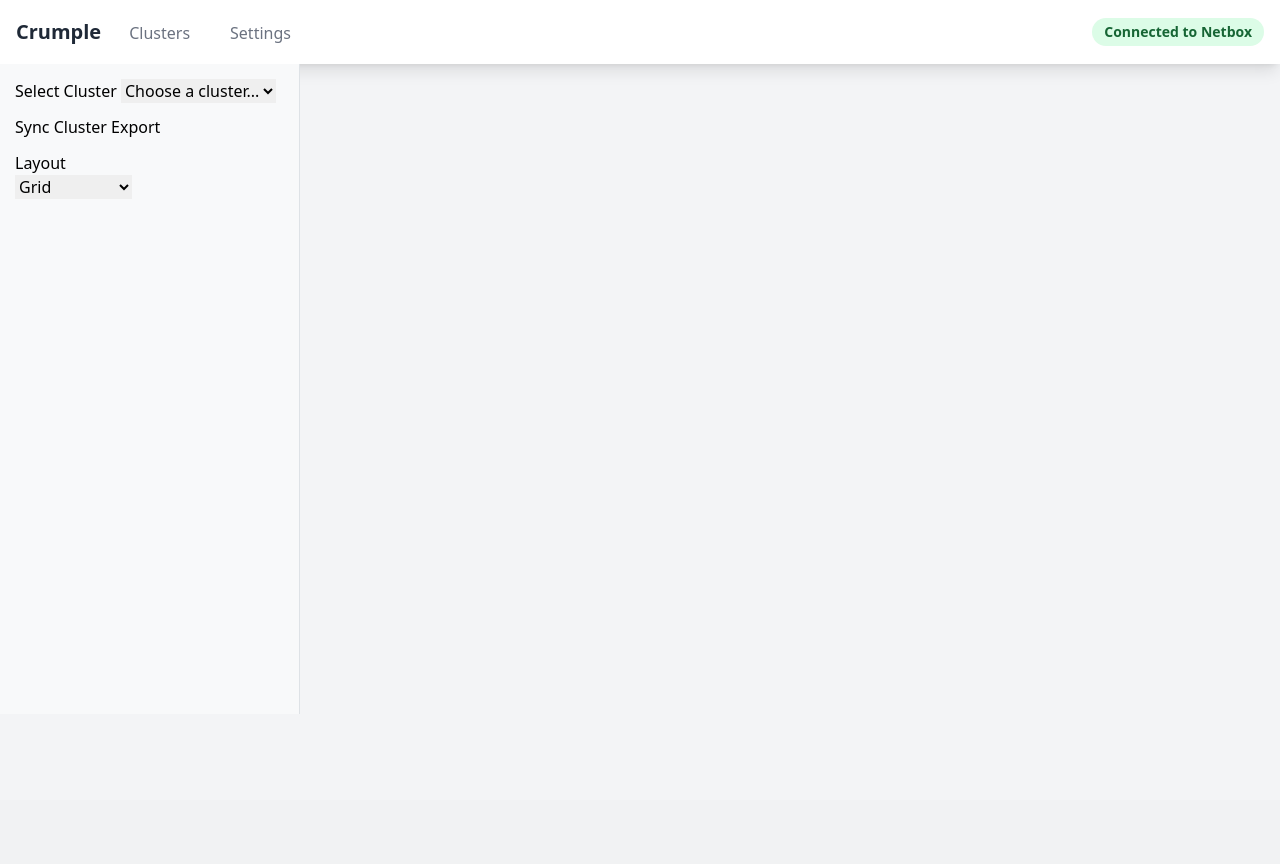
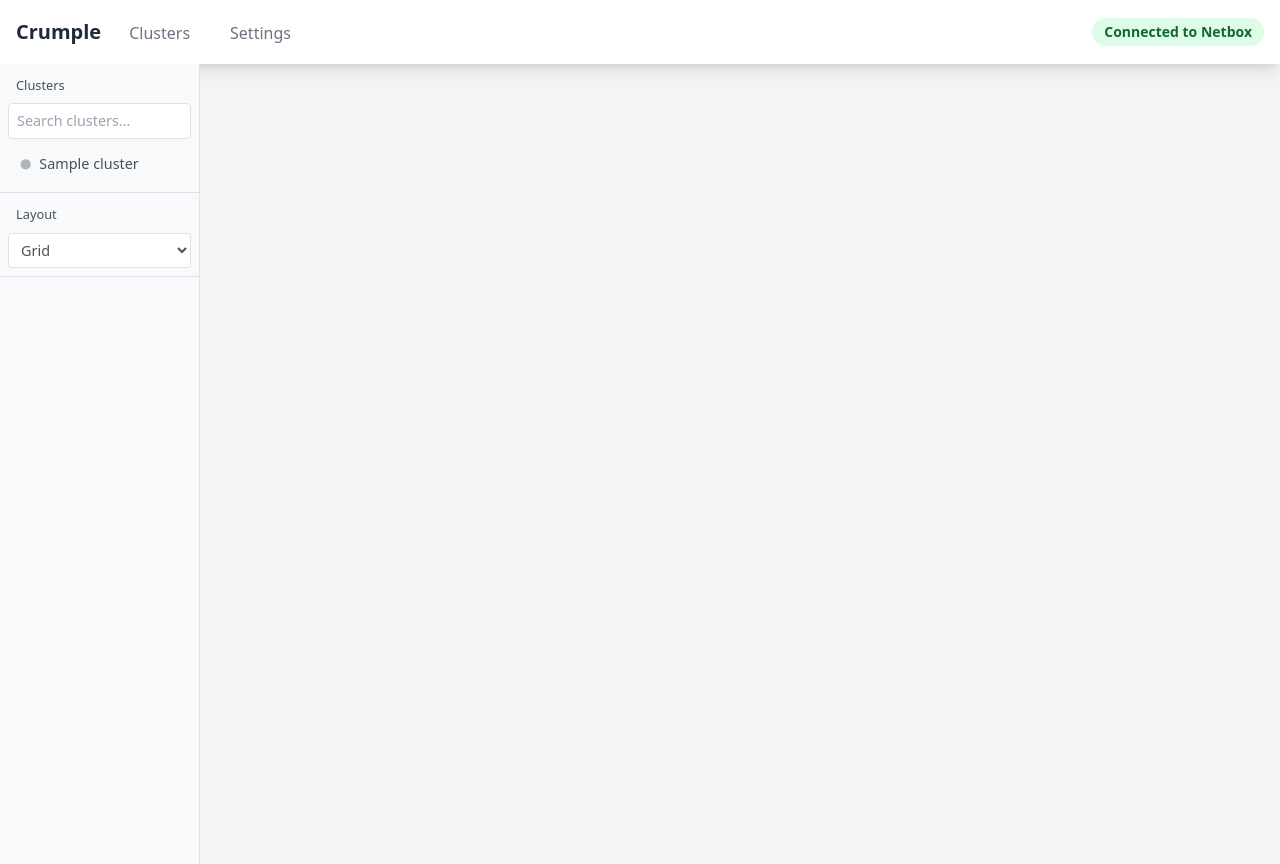
Before and after one commit to Ahkh3e/Crumple, a Flask app: template app/templates/index.html in a window 1280 px wide. Before the commit the page ends 714 px from the top, so only its background shows below. Run offline with Flask 3, Linux system fonts and the light colour scheme; the template is opened without the code that fills it: most values are stand-ins (such as "Sample title", 1, 10 or a date in 2020); parts of the project's set-up code (start-up, migrations or seed data) failed here and were passed over; some libraries are stand-ins or nearby versions.

Commit message:
working side bar

```diff
--- a/app/templates/index.html
+++ b/app/templates/index.html
@@ -4,15 +4,14 @@
 <style>
     #workboard {
         display: flex;
-        height: calc(100vh - 150px);
+        height: 100vh;
     }
 
     #sidebar {
-        width: 300px;
-        padding: 15px;
+        width: 200px;
         background-color: #f8f9fa;
+        overflow-y: auto;
         border-right: 1px solid #dee2e6;
-        overflow-y: auto;
     }
 
     #cy {
@@ -20,16 +19,135 @@
         height: 100%;
     }
 
-    .device-info {
-        margin-bottom: 15px;
-        padding: 10px;
+    .sidebar-section {
+        padding: 8px;
+        border-bottom: 1px solid #dee2e6;
+    }
+
+    .sidebar-section h5 {
+        color: #495057;
+        font-size: 0.8rem;
+        margin: 0;
+        padding: 4px 8px;
+        white-space: nowrap;
+    }
+
+    .search-input {
+        width: 100%;
+        padding: 6px 8px;
+        margin: 4px 0;
         border: 1px solid #dee2e6;
         border-radius: 4px;
+        font-size: 0.9rem;
+        background-color: white;
+    }
+
+    .search-input:focus {
+        outline: none;
+        border-color: #0d6efd;
+        box-shadow: 0 0 0 2px rgba(13, 110, 253, 0.25);
+    }
+
+    .cluster-btn {
+        width: 100%;
+        padding: 8px 12px;
+        margin: 2px 0;
+        background: transparent;
+        border: none;
+        color: #495057;
+        text-align: left;
+        white-space: nowrap;
+        transition: all 0.2s ease;
+        border-radius: 4px;
+        display: flex;
+        align-items: center;
+        font-size: 0.9rem;
+    }
+
+    .cluster-btn:before {
+        content: "⬤";
+        margin-right: 8px;
+        font-size: 0.7em;
+        color: #adb5bd;
+    }
+
+    .cluster-btn:hover {
+        background-color: #e9ecef;
+    }
+
+    .cluster-btn.active {
+        background-color: #0d6efd;
+        color: white;
+    }
+
+    .cluster-btn.active:before {
+        color: white;
+    }
+
+    .layout-select {
+        width: 100%;
+        padding: 6px 8px;
+        background-color: white;
+        color: #495057;
+        border: 1px solid #dee2e6;
+        border-radius: 4px;
+        margin-top: 4px;
+        font-size: 0.9rem;
+    }
+
+    .layout-select:focus {
+        outline: none;
+        border-color: #0d6efd;
+        box-shadow: 0 0 0 2px rgba(13, 110, 253, 0.25);
+    }
+
+    .device-info {
+        color: #495057;
+        padding: 8px;
+        display: none;
+    }
+
+    .device-info h5 {
+        color: #495057;
+        font-size: 0.8rem;
+        margin: 0 0 8px 0;
     }
 
     .interface-list {
-        max-height: 200px;
+        max-height: 300px;
         overflow-y: auto;
+        font-size: 0.9rem;
+    }
+
+    .interface-item {
+        padding: 6px 8px;
+        border-bottom: 1px solid #dee2e6;
+    }
+
+    .interface-item:last-child {
+        border-bottom: none;
+    }
+
+    .text-muted {
+        color: #6c757d !important;
+    }
+
+    /* Scrollbar styling */
+    #sidebar::-webkit-scrollbar {
+        width: 6px;
+    }
+
+    #sidebar::-webkit-scrollbar-track {
+        background: #f8f9fa;
+    }
+
+    #sidebar::-webkit-scrollbar-thumb {
+        background: #dee2e6;
+        border-radius: 3px;
+    }
+
+    #sidebar::-webkit-scrollbar-thumb:hover {
+        background: #adb5bd;
     }
 </style>
 {% endblock %}
@@ -38,28 +156,21 @@
 <div id="workboard">
     <!-- Sidebar -->
     <div id="sidebar">
-        <div class="mb-3">
-            <label for="clusterSelect" class="form-label">Select Cluster</label>
-            <select id="clusterSelect" class="form-select">
-                <option value="">Choose a cluster...</option>
+        <div class="sidebar-section">
+            <h5>Clusters</h5>
+            <input type="text" class="search-input" placeholder="Search clusters..." id="clusterSearch">
+            <div id="clusterButtons">
                 {% for cluster in clusters %}
-                <option value="{{ cluster.id }}">{{ cluster.name }}</option>
+                <button class="cluster-btn" data-cluster-id="{{ cluster.id }}">
+                    {{ cluster.name }}
+                </button>
                 {% endfor %}
-            </select>
+            </div>
         </div>
 
-        <div class="mb-3">
-            <button id="syncClusterBtn" class="btn btn-primary" disabled>
-                <i class="bi bi-arrow-repeat"></i> Sync Cluster
-            </button>
-            <button id="exportBtn" class="btn btn-secondary" disabled>
-                <i class="bi bi-download"></i> Export
-            </button>
-        </div>
-
-        <div class="mb-3">
+        <div class="sidebar-section">
             <h5>Layout</h5>
-            <select id="layoutSelect" class="form-select">
+            <select id="layoutSelect" class="layout-select">
                 <option value="grid">Grid</option>
                 <option value="circle">Circle</option>
                 <option value="concentric">Concentric</option>
@@ -68,7 +179,7 @@
             </select>
         </div>
 
-        <div id="deviceInfo" class="device-info" style="display: none;">
+        <div id="deviceInfo" class="device-info">
             <h5>Device Information</h5>
             <div id="deviceDetails"></div>
         </div>
@@ -152,7 +263,6 @@ function initCytoscape(elements) {
 // Load cluster data
 function loadCluster(clusterId) {
     selectedClusterId = clusterId;
-    $('#syncClusterBtn, #exportBtn').prop('disabled', !clusterId);
 
     if (!clusterId) {
         if (cy) {
@@ -184,16 +294,13 @@ function showDeviceInfo(deviceData) {
 
     $('#deviceDetails').html(`
         <div class="mb-2">
-            <strong>Name:</strong> ${deviceData.label}
+            <strong>${deviceData.label}</strong>
         </div>
-        <div class="mb-2">
-            <strong>Type:</strong> ${deviceData.type || 'N/A'}
+        <div class="mb-2 text-muted">
+            ${deviceData.type || 'N/A'}
         </div>
-        <div class="mb-2">
-            <strong>Interfaces:</strong>
-            <div class="interface-list">
-                ${interfaces}
-            </div>
+        <div class="interface-list">
+            ${interfaces}
         </div>
     `);
 
@@ -254,26 +361,55 @@ function saveLayout() {
 }
 
 // Event handlers
-$('#clusterSelect').change(function() {
-    loadCluster($(this).val());
-});
+document.addEventListener('DOMContentLoaded', function() {
+    const searchInput = document.getElementById('clusterSearch');
+    if (!searchInput) {
+        console.error('Search input not found');
+        return;
+    }
 
-$('#layoutSelect').change(function() {
-    applyLayout($(this).val());
-});
+    // Filter clusters
+    function filterClusters() {
+        const searchTerm = searchInput.value.toLowerCase().trim();
+        console.log('Filtering with term:', searchTerm);
 
-$('#syncClusterBtn').click(function() {
-    if (!selectedClusterId) return;
+        // Get fresh list of buttons each time
+        const clusterButtons = document.getElementById('clusterButtons');
+        if (!clusterButtons) {
+            console.error('Cluster buttons container not found');
+            return;
+        }
 
-    $.post(`/api/clusters/${selectedClusterId}/sync`)
-        .done(function() {
-            showAlert('success', 'Cluster sync scheduled');
+        const buttons = clusterButtons.getElementsByClassName('cluster-btn');
+        console.log('Found buttons:', buttons.length);
+
+        Array.from(buttons).forEach(button => {
+            const clusterName = button.textContent.toLowerCase().trim();
+            console.log('Button text:', clusterName);
+            button.style.display = clusterName.includes(searchTerm) ? 'flex' : 'none';
         });
-});
+    }
 
-$('#exportBtn').click(function() {
-    if (!selectedClusterId) return;
-    window.location.href = `/api/clusters/${selectedClusterId}/export`;
+    // Add input event listener
+    searchInput.addEventListener('input', filterClusters);
+
+    // Initial filter in case there's a value
+    filterClusters();
+
+    // Cluster button clicks
+    document.getElementById('clusterButtons').addEventListener('click', function(e) {
+        if (e.target.classList.contains('cluster-btn')) {
+            const clusterId = e.target.dataset.clusterId;
+            document.querySelectorAll('.cluster-btn').forEach(btn => btn.classList.remove('active'));
+            e.target.classList.add('active');
+            loadCluster(clusterId);
+        }
+    });
+
+    // Layout changes
+    document.getElementById('layoutSelect').addEventListener('change', function() {
+        applyLayout(this.value);
+    });
 });
 
 // Auto-save layout when nodes are moved
```
